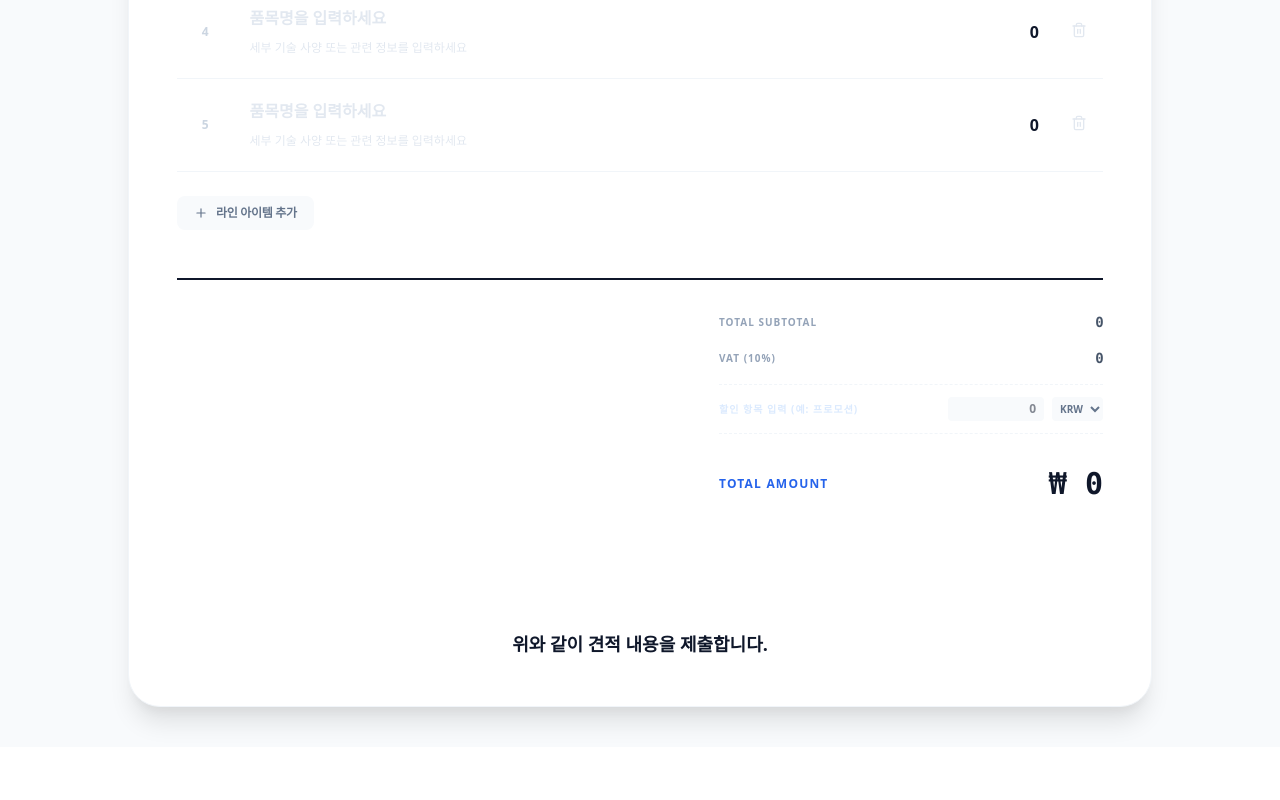
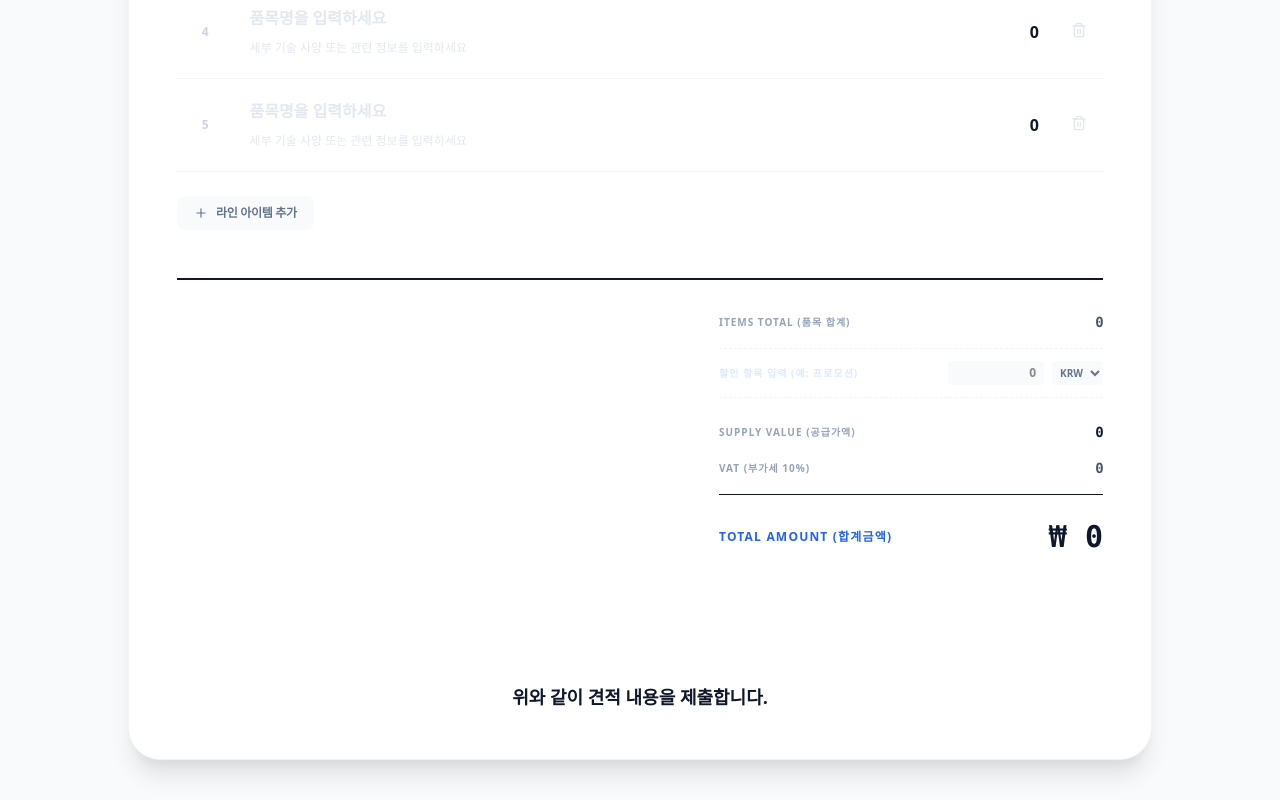
Before and after one commit to caleblee2050/AI_partners_work, a Next.js app: page /editor in a window 1280 px wide. Shown: the part 1007-1807 px from the top of the page. Before the commit the page ends 1754 px from the top, so only its background shows below. Built offline with nearby package versions, Linux system fonts and the light colour scheme.

Commit message:
Refactor: Reorganized settlement area for clearer calculation flow

```diff
--- a/src/app/editor/page.tsx
+++ b/src/app/editor/page.tsx
@@ -479,15 +479,13 @@ export default function InvoiceEditor() {
             {/* 정산 영역 */}
             <div style={{ borderTop: `2px solid ${COLORS.slate900}` }} className="flex justify-end pt-8">
               <div className="w-full md:w-96 space-y-4">
+                {/* 1. 품목 합계 (Raw Subtotal) */}
                 <div className="flex justify-between items-center text-sm">
-                  <span style={{ color: COLORS.slate400 }} className="font-bold uppercase tracking-widest text-[10px]">Total Subtotal</span>
+                  <span style={{ color: COLORS.slate400 }} className="font-bold uppercase tracking-widest text-[10px]">Items Total (품목 합계)</span>
                   <span style={{ color: COLORS.slate600 }} className="font-bold font-mono tracking-tighter">{subtotal.toLocaleString()}</span>
                 </div>
-                <div className="flex justify-between items-center text-sm">
-                  <span style={{ color: COLORS.slate400 }} className="font-bold uppercase tracking-widest text-[10px]">VAT (10%)</span>
-                  <span style={{ color: COLORS.slate600 }} className="font-bold font-mono tracking-tighter">{vat.toLocaleString()}</span>
-                </div>
 
+                {/* 2. 할인 영역 */}
                 <div
                   style={{
                     borderTop: `1px dashed ${COLORS.slate100}`,
@@ -498,7 +496,7 @@ export default function InvoiceEditor() {
                   <div className="flex justify-between items-center">
                     {isPrinting ? (
                       <div style={{ color: COLORS.blue500 }} className="text-[10px] font-black uppercase tracking-widest font-bold">
-                        {discountName || '할인 금액'}
+                        {discountName || 'Discount (할인)'}
                       </div>
                     ) : (
                       <input
@@ -540,14 +538,27 @@ export default function InvoiceEditor() {
                   </div>
                   {calculatedDiscount > 0 && (
                     <div className="flex justify-between items-center text-xs text-right">
-                      <span style={{ color: COLORS.slate400 }} className="font-medium italic">Calculated Discount:</span>
+                      <span style={{ color: COLORS.slate400 }} className="font-medium italic">Calculated:</span>
                       <span style={{ color: COLORS.red500 }} className="font-bold font-mono">- {calculatedDiscount.toLocaleString()}</span>
                     </div>
                   )}
                 </div>
 
-                <div className="flex justify-between items-center pt-4">
-                  <span style={{ color: COLORS.blue600 }} className="font-black uppercase tracking-widest text-xs">Total Amount</span>
+                {/* 3. 할인 후 공급가액 (Subtotal) */}
+                <div className="flex justify-between items-center text-sm pt-2">
+                  <span style={{ color: COLORS.slate400 }} className="font-bold uppercase tracking-widest text-[10px]">Supply Value (공급가액)</span>
+                  <span style={{ color: COLORS.slate900 }} className="font-bold font-mono tracking-tighter">{discountedSubtotal.toLocaleString()}</span>
+                </div>
+
+                {/* 4. 부가세 (VAT) */}
+                <div className="flex justify-between items-center text-sm">
+                  <span style={{ color: COLORS.slate400 }} className="font-bold uppercase tracking-widest text-[10px]">VAT (부가세 10%)</span>
+                  <span style={{ color: COLORS.slate600 }} className="font-bold font-mono tracking-tighter">{vat.toLocaleString()}</span>
+                </div>
+
+                {/* 5. 최종 합계 (Total) */}
+                <div className="flex justify-between items-center pt-6" style={{ borderTop: `1px solid ${COLORS.slate900}` }}>
+                  <span style={{ color: COLORS.blue600 }} className="font-black uppercase tracking-widest text-xs">Total Amount (합계금액)</span>
                   <span style={{ color: COLORS.slate900 }} className="text-3xl font-black font-mono">₩ {total.toLocaleString()}</span>
                 </div>
               </div>
```
